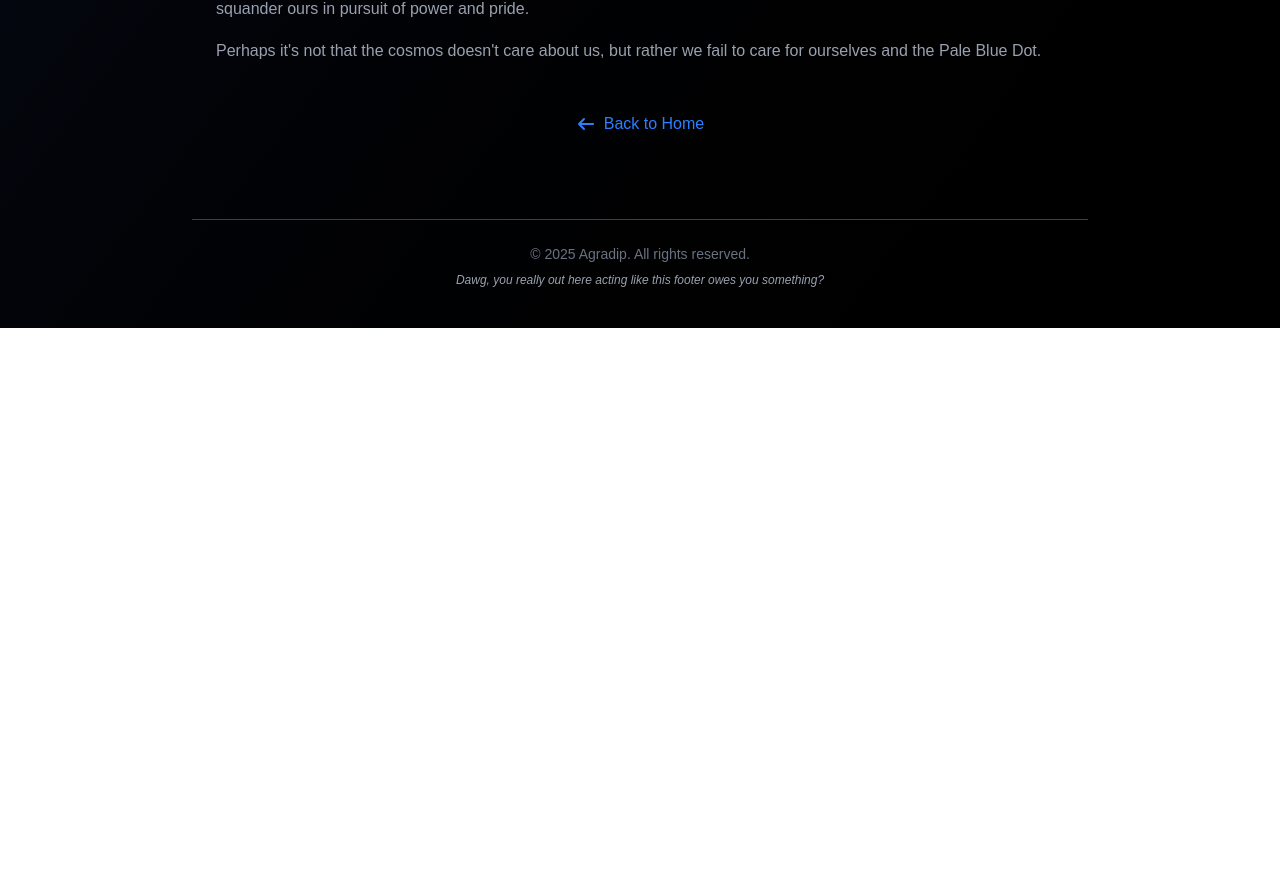
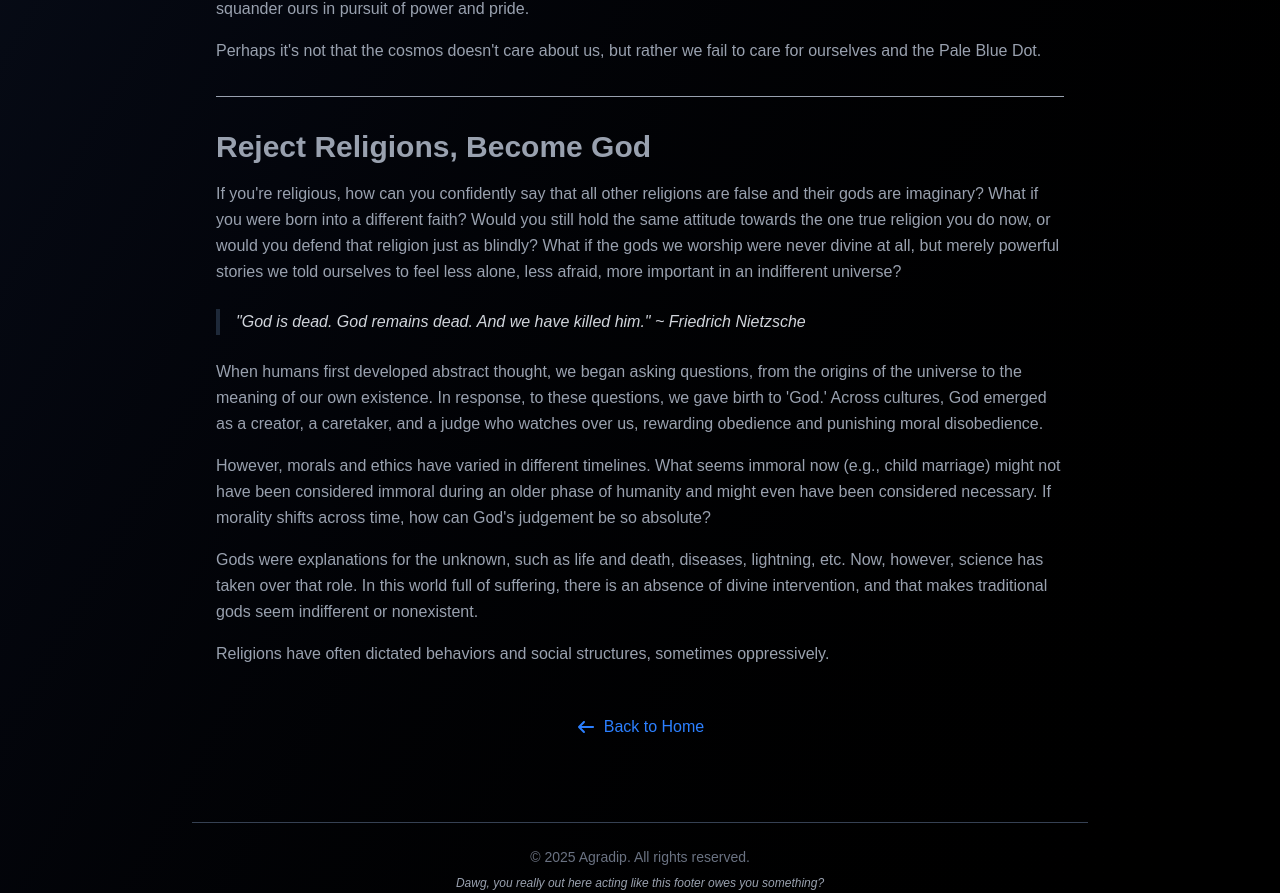
Before and after one commit to gradippp/agradip.fyi, a Next.js app: page /redpilled in a window 1280 px wide. Shown: the part 1360-2253 px from the top of the page. Before the commit the page ends 1688 px from the top, so only its background shows below. Built offline with nearby package versions, Linux system fonts and the light colour scheme; no server answers.

Commit message:
Change my age

```diff
--- a/public/redpilled.md
+++ b/public/redpilled.md
@@ -18,3 +18,24 @@ And yet, when we peel back the layers of our self-importance, we're met with a s
 And worse still, in the face of this indifference, we falter, not with humility, but with arrogance. We wage wars over land and gods, poison the very air we breathe, pollute the ground even as we sow seeds into it. We are not stewards of this Pale Blue Dot. We are merely its fumbling tenants, often incapable of long-term thought or collective responsibility. Our species, brilliant as it can be, is often reckless and divided. In a universe where intelligence is rare and precious, we squander ours in pursuit of power and pride.
 
 Perhaps it's not that the cosmos doesn't care about us, but rather we fail to care for ourselves and the Pale Blue Dot.
+
+---
+
+### Reject Religions, Become God
+
+If you're religious, how can you confidently say that all other religions are false and their gods are imaginary? What if you were born into a different faith? Would you still hold the same attitude towards the one true religion you do now, or would you defend that religion just as blindly? What if the gods we worship were never divine at all, but merely powerful stories we told ourselves to feel less alone, less afraid, more important in an indifferent universe?
+
+<!-- The Death of Gods -->
+
+> "God is dead. God remains dead. And we have killed him." ~ Friedrich Nietzsche
+
+When humans first developed abstract thought, we began asking questions, from the origins of the universe to the meaning of our own existence. In response, to these questions, we gave birth to 'God.' Across cultures, God emerged as a creator, a caretaker, and a judge who watches over us, rewarding obedience and punishing moral disobedience.
+
+However, morals and ethics have varied in different timelines. What seems immoral now (e.g., child marriage) might not have been considered immoral during an older phase of humanity and might even have been considered necessary. If morality shifts across time, how can God's judgement be so absolute?
+
+Gods were explanations for the unknown, such as life and death, diseases, lightning, etc. Now, however, science has taken over that role. In this world full of suffering, there is an absence of divine intervention, and that makes traditional gods seem indifferent or nonexistent.
+
+<!-- Problem with religions -->
+<!-- To-do: Control mechanism, Institutionalized power, Moral double standards, Suppression of individuality, Division and conflict -->
+
+Religions have often dictated behaviors and social structures, sometimes oppressively.
--- a/src/app/page.tsx
+++ b/src/app/page.tsx
@@ -6,6 +6,7 @@ import SocialLink from "@/components/SocialLink";
 import { PROJECTS } from "@/data/projects";
 import { SOCIALS } from "@/data/socials";
 import PillPopup from "@/components/PillPopup";
+// @ts-ignore: side-effect CSS import (no type declarations), handled by Next.js build
 import "@/app/anims.css";
 import { LINKS } from "@/data/links";
 import { MISC } from "@/data/misc";
@@ -93,7 +94,7 @@ export default function Home() {
 
           <div className="space-y-4 text-left text-gray-300 leading-relaxed">
             <p>
-              Hi! I am Agradip, an 18-year-old student and full-stack developer
+              Hi! I am Agradip, an 19-year-old student and full-stack developer
               from India.
             </p>
             <p>
--- a/src/app/redpilled/page.tsx
+++ b/src/app/redpilled/page.tsx
@@ -9,6 +9,10 @@ import { CONFIG } from "@/data/config";
 import { TailSpin } from "react-loader-spinner";
 
 const renderer = new marked.Renderer();
+
+renderer.blockquote = (quote) => {
+  return `<blockquote class="border-l-4 border-gray-800 pl-4 italic text-gray-300 my-6">${quote.text}</blockquote>`;
+};
 
 renderer.paragraph = (p) => {
   return `<p class="mb-4 text-gray-400 leading-relaxed">${p.text}</p>`;
```
